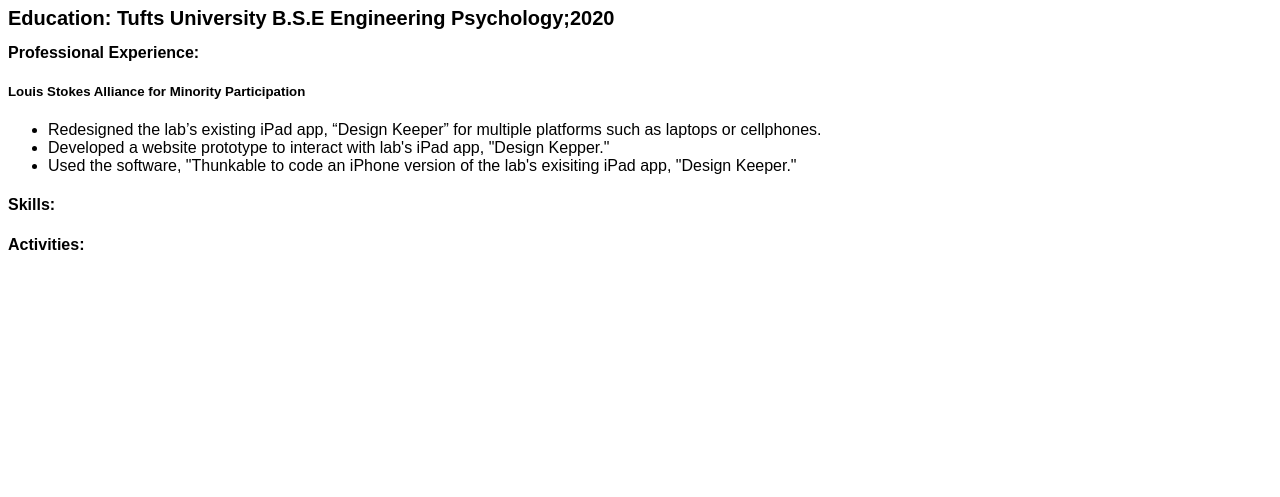
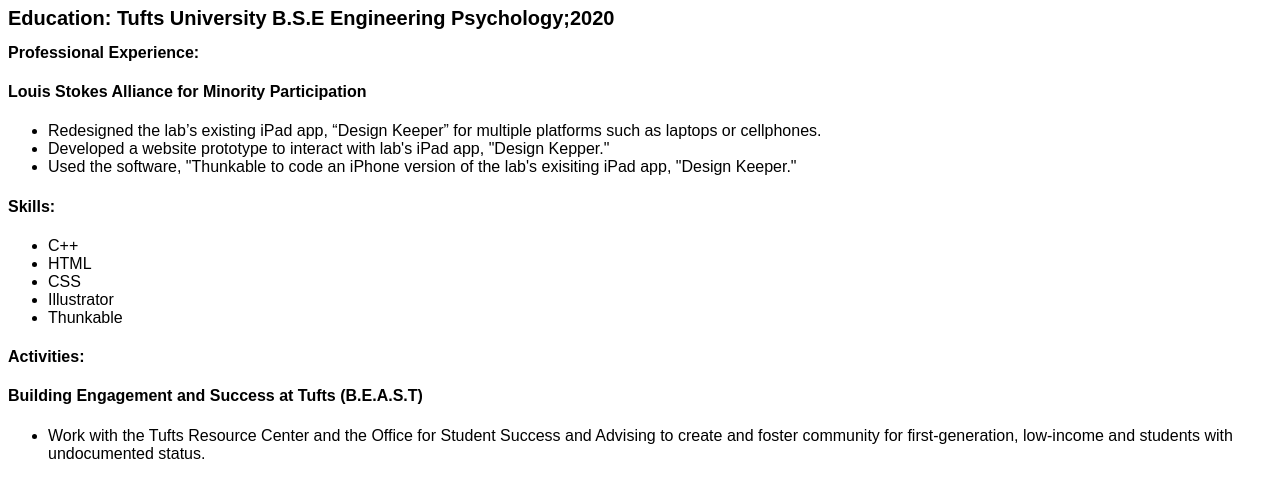
Before and after one commit to zfoste01/-zfoste01-.githut.io, a plain HTML site: page resume.html in a window 1280 px wide. Shown: the part 129-626 px from the top of the page. Drawn offline with Linux system fonts and the light colour scheme.

Commit message:
changed clones resume file

```diff
--- a/resume.html
+++ b/resume.html
@@ -13,14 +13,26 @@
 	<h2>Zaila Foster</h2>
 	<h3>Education: Tufts University B.S.E Engineering Psychology;2020</h3>
 	<h4>Professional Experience:</h4>
-	<h5>Louis Stokes Alliance for Minority Participation</h5>
+	<h4>Louis Stokes Alliance for Minority Participation</h4>
 	<ul>
 	<li>Redesigned the lab’s existing iPad app, “Design Keeper” for multiple platforms such as laptops or cellphones.</li>
 	<li>Developed a website prototype to interact with lab's iPad app, "Design Kepper."</li>
 	<li>Used the software, "Thunkable to code an iPhone version of the lab's exisiting iPad app, "Design Keeper."</li>
 	</ul>
 	<h4>Skills:</h4>
+	<ul>
+	<li>C++</li>
+	<li>HTML</li>
+	<li>CSS</li>
+	<li>Illustrator</li>
+	<li>Thunkable</li>
+	</ul>
 	<h4>Activities:</h4>
+	<h4>Building Engagement and Success at Tufts (B.E.A.S.T)</h4>
+	<ul>
+	<li> Work with the Tufts Resource Center and the Office for Student Success and Advising to create and foster community for first-generation, low-income and students with undocumented status.
+	</ul>
+
 
 </body>
 
```
